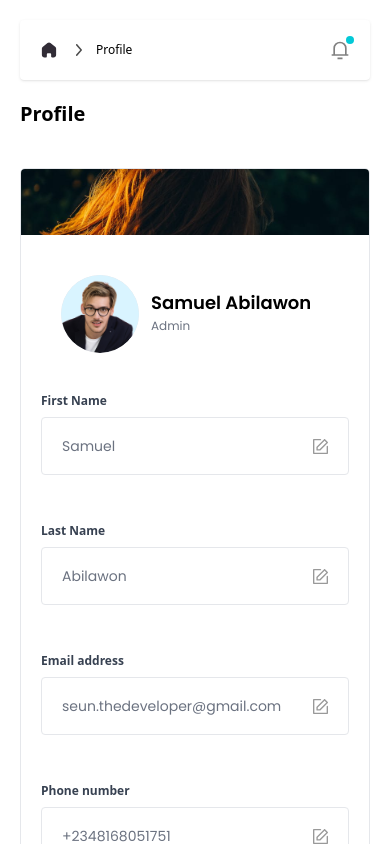
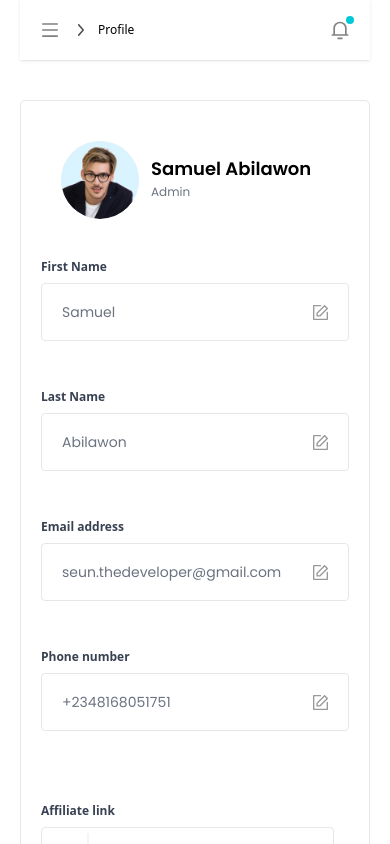
Before and after one commit to seunthegreat/FT9ja-Hero-main, a React (Vite) app: page /dashboard/profile in a window 390 px wide. Shown: the top 844 px of the page. Built offline with nearby package versions, Linux system fonts and the light colour scheme.

Commit message:
bug fixed with react-dragzone input

```diff
--- a/src/components/DashboardNavbar.jsx
+++ b/src/components/DashboardNavbar.jsx
@@ -7,7 +7,6 @@ import { Home, rightArrow } from '../assets';
 const NavButton = ({ title, customFunc, icon, color, dotColor, svg }) => (
   <>
     <button
-      type='button'
       onClick={customFunc}
       style={{ color }}
       className="relative text-xl rounded-full p-3 hover:bg-light-gray"
@@ -36,17 +35,16 @@ const DNavbar = ({route}) => {
 
   }, [screenSize]);
   return (
-    <div className='mx-6 mt-5 xs:mx-5 rounded bg-white shadow flex justify-between p-2 md:mx-6 relative'>
+    <div className='mx-6 md:mt-5 sm:mt-5 sm:mt-0 xs:mt-0 xs:mx-0 xs:mx-5 sm:mx-0 md:rounded bg-white shadow flex justify-between p-2 md:mx-6 relative'>
       <div className='flex flex-row items-center justify-center'>
         <NavButton
           title="Menu"
           customFunc={() => setActiveMenu((prevActiveMenu) => !prevActiveMenu)}
           color="gray"
-          svg
-          icon={Home}
+          icon={<AiOutlineMenu style={{color:"gray"}} />}
         />
        <img src={rightArrow} className="w-[18px] h-[12px] mr-2" />
-       <p className='text-xs'>{route}</p>
+         <p className='text-xs'>{route}</p>
       </div>
 
         <div className='flex'>
--- a/src/pages/Advocate.jsx
+++ b/src/pages/Advocate.jsx
@@ -1,18 +1,50 @@
-import React, {useCallback} from 'react';
+import React, { useCallback, useRef } from 'react';
 import { useStateContext } from '../context/ContextProvider';
 import { Sidebar, DNavbar } from '../components';
-import {useDropzone} from 'react-dropzone';
+import { useDropzone } from 'react-dropzone';
 import { Document } from '../assets';
 
 const Advocate = () => {
   const { activeMenu } = useStateContext();
+  const inputRef = useRef(null);
   const onDrop = useCallback(acceptedFiles => {
     // Do something with the files
   }, [])
-  const {getRootProps, getInputProps, isDragActive} = useDropzone({onDrop})
+  const {getRootProps, getInputProps, isDragActive } = useDropzone({noClick: true});
+
+  const handleClick = () => {
+    inputRef.current.click();
+  };
+
+  const handleFileChange = event => {
+    const fileObj = event.target.files && event.target.files[0];
+    if (!fileObj) {
+      return;
+    }
+
+    console.log('fileObj is', fileObj);
+
+    // 👇️ reset file input
+    event.target.value = null;
+
+    // 👇️ is now empty
+    console.log(event.target.files);
+
+    // 👇️ can still access file object here
+    console.log(fileObj);
+    console.log(fileObj.name);
+  };
 
   return (
-    <div className='flex relative' {...getRootProps()}>
+   <section id="advocate">
+     <div className='flex relative' {...getRootProps()}>
+     <input
+       {...getInputProps()}
+        style={{display: 'none'}}
+        ref={inputRef}
+        type="file"
+        onChange={handleFileChange}
+       />
       {activeMenu ? (
         <div className='z-20 w-72 fixed dark:bg-secondary-dark-bg bg-white'>
           <Sidebar />
@@ -37,14 +69,13 @@ const Advocate = () => {
               <p className="md:w-[60%] lg:w-[60%] sm:w-[70%] ss:w-[80%] xs:w-[70%] mb-8 xs:text-xs lg:text-sm font-light text-center">
                 Send proof of advocacy through images and videos to maintain advocacy status and earn rewards
               </p>
-                <input {...getInputProps()} />
                 <div className='h-[60%] w-[90%] xl:h-[70%] lg:w-[60%] md:w-[70%] lg:h-[60%] xs:h-[50%] bg-white p-5 overflow-hidden flex flex-col justify-center'>
                   <h2 className="text-xl font-normal md:text-xl xs:text-lg">Upload and attach files</h2>
                   <p className='text-gray-500 text-xs sm:mt-4 xs:mt-1'>Upload and attach proof of advocacy</p>
                   <div class="m-2 mt-5 border-dashed border-2 border-gray-400 h-[60%] items-center justify-center flex flex-col">
                     <img src={Document} alt="upload" className="w-[53.31px] h-[72px] mb-4" />
                     <div className="flex items-center justify-between">
-                      {!isDragActive && <button className="underline font-semibold text-gray-500 hover:text-gray-800">Click to Upload </button>}
+                      {!isDragActive && <button onClick={handleClick} className="underline font-semibold text-gray-500 hover:text-gray-800">Click to Upload </button>}
                       { !isDragActive ?
                        <span className="text-gray-500 mx-2 hidden sm:block"> or drag and drop</span> :
                        <span className="text-gray-500 mx-2 hidden sm:block">Dragging file...</span>
@@ -58,6 +89,7 @@ const Advocate = () => {
         </div>
       </div>
     </div>
+   </section>
   )
 }
 
--- a/src/pages/Profile.jsx
+++ b/src/pages/Profile.jsx
@@ -67,12 +67,12 @@ const Profile = () => {
         <div className='fixed md:static bg-main-bg z-10 dark:bg-main-dark-bg navbar w-full'>
           <DNavbar route={"Profile"}/>
         </div>
-        <div className='flex flex-col px-10 xs:px-5 sm:mt-20 ss:mt-10 xs:mt-5'>
-          <h2 className="sm:mt-10 xs:mt-20 lg:text-4xl md:text-3xl sm:text-2xl xs:text-xl font-bold">
+        <div className='flex flex-col px-10 xs:px-5 sm:mt-20 ss:mt-10 xs:mt-5 md:mt-10'>
+          <h2 className="lg:mt-0 hidden sm:block ss:mt-5 xs:mt-10 lg:text-4xl md:text-3xl sm:text-2xl xs:text-xl font-bold">
             Profile
           </h2>
-          <div className='my-10 rounded-[5px] border overflow-hidden'>
-            <img src={profileBanner} className="h-[100%]" alt="Profile banner" />
+          <div className='lg:my-10 xs:mt-20 ss:mt-10 rounded-[5px] border overflow-hidden'>
+            <img src={profileBanner} className="h-[80%] w-full hidden sm:block" alt="Profile banner" />
             <div className='m-10 flex flex-row items-center'>
               <img src={people02} className="w-[78px] h-[78px] rounded-full bg-gray-200" alt="Avi" />
               <div className='flex flex-col items-right ml-3'>
```
